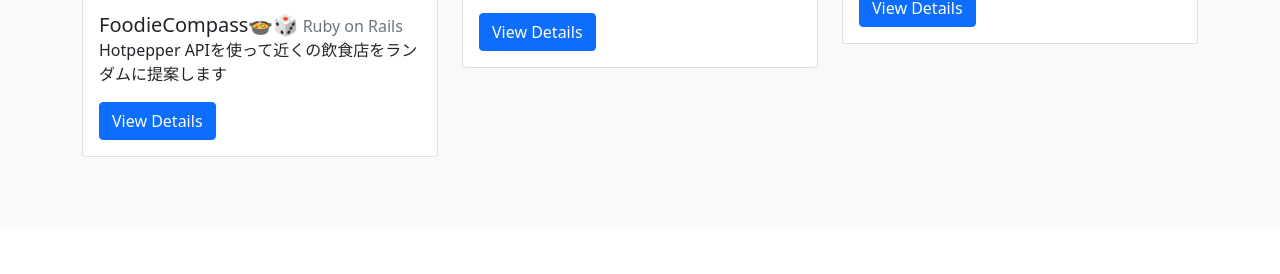
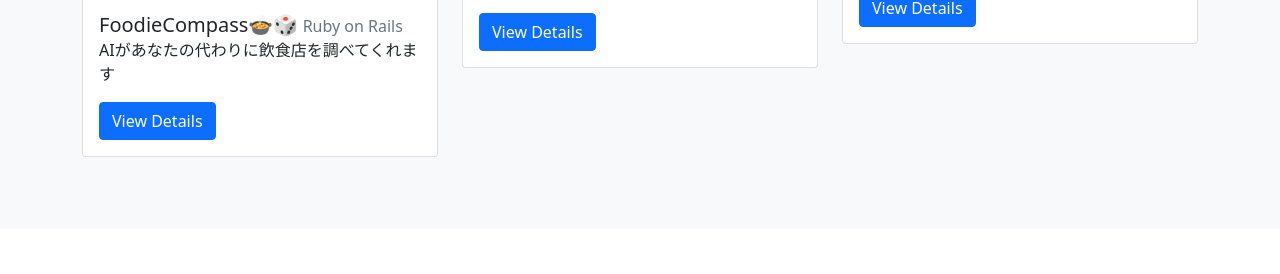
Before and after one commit to ta7sus4/ta7sus4.github.io, a plain HTML site: page index.html in a window 1280 px wide. Shown: the part 787-1061 px from the top of the page. Drawn offline with nearby package versions, Linux system fonts and the light colour scheme.

Commit message:
update explanation

```diff
--- a/index.html
+++ b/index.html
@@ -53,7 +53,7 @@
                         <div class="card-body">
                             <h5 class="card-title" style="display:inline">FoodieCompass🍲🎲</h5>
                             <p class="text-secondary card-text" style="display:inline">Ruby on Rails</p>
-                            <p class="card-text">Hotpepper APIを使って近くの飲食店をランダムに提案します</p>
+                            <p class="card-text">AIがあなたの代わりに飲食店を調べてくれます</p>
                             <a href="https://restaurant-suggester.onrender.com/" class="btn btn-primary">View Details</a>
                         </div>
                     </div>
```
